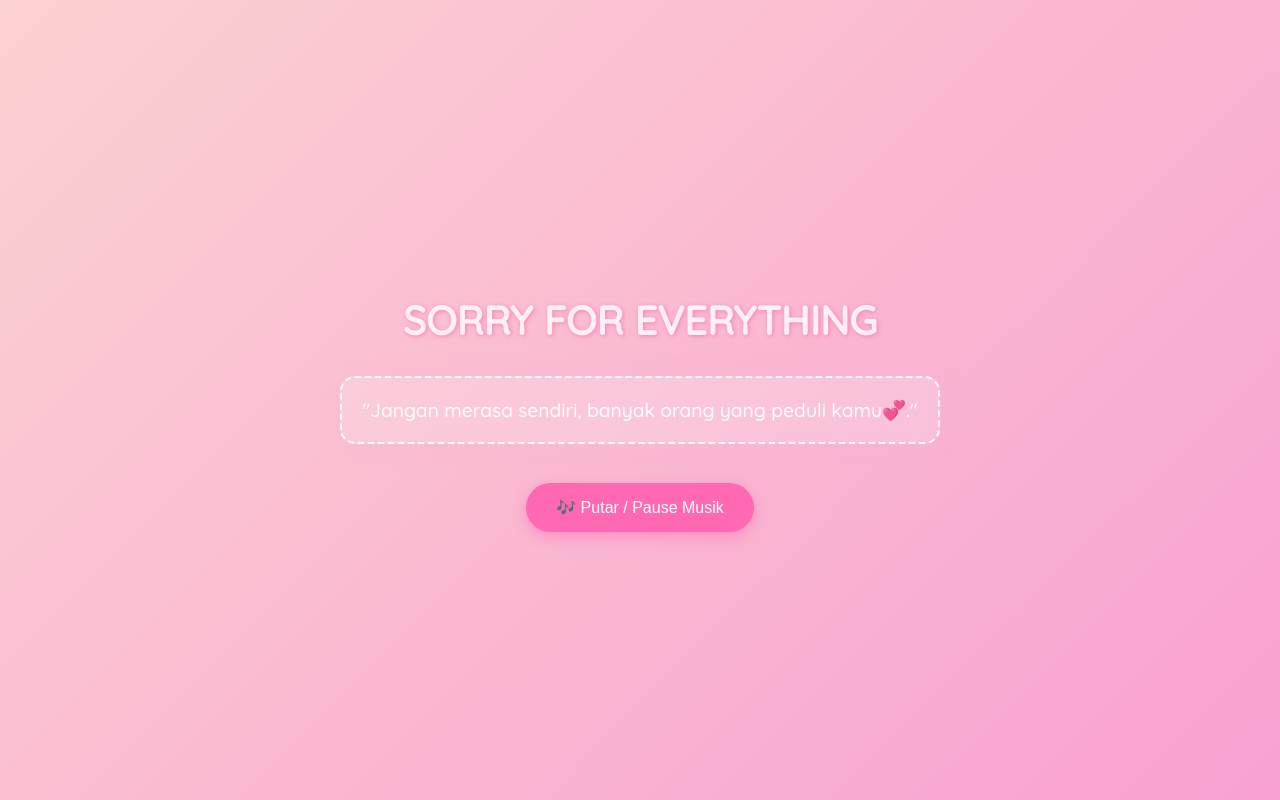
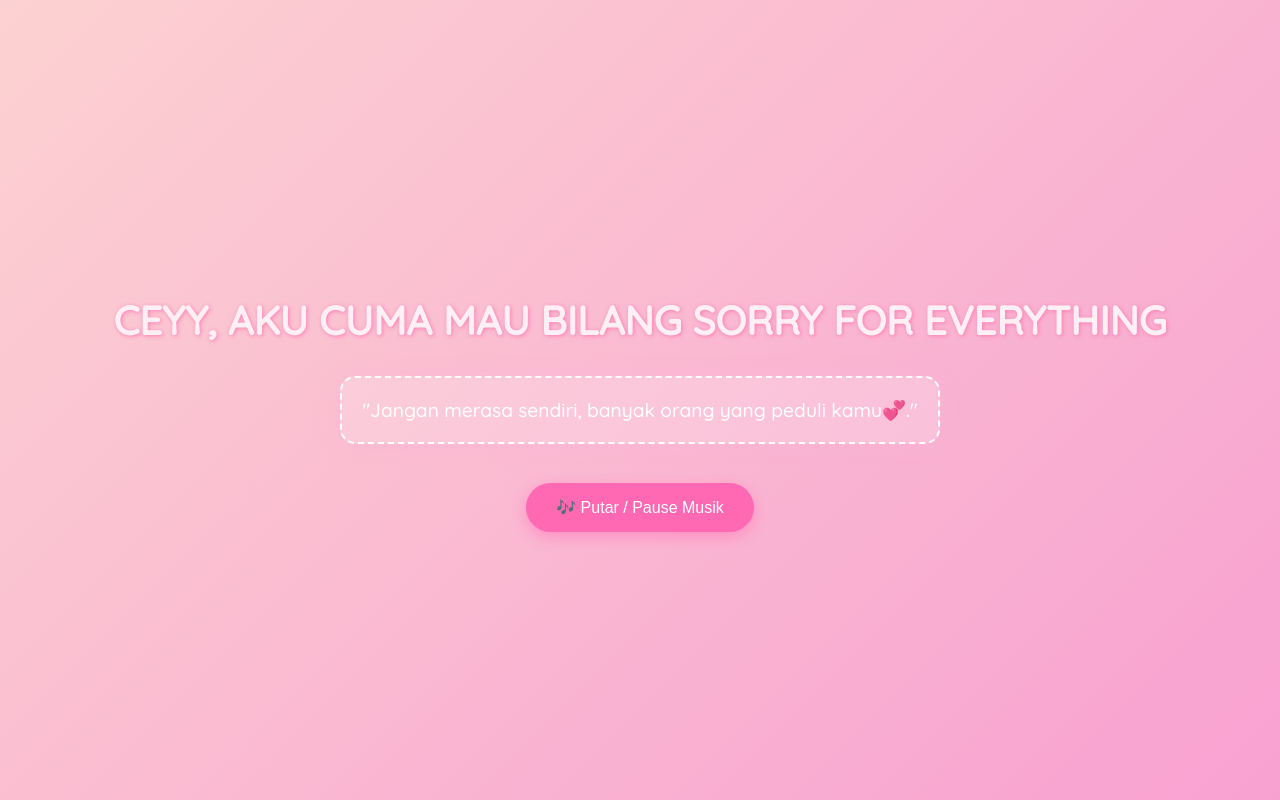
Before and after one commit to err999ind/projek1.github.io, a plain HTML site: page index.html in a window 1280 px wide. Drawn offline with Linux system fonts and the light colour scheme.

Commit message:
Update index.html

```diff
--- a/index.html
+++ b/index.html
@@ -84,7 +84,7 @@
   </style>
 </head>
 <body class="fadein">
-  <h1>SORRY FOR EVERYTHING</h1>
+  <h1>CEYY, AKU CUMA MAU BILANG SORRY FOR EVERYTHING</h1>
   <p id="quote" onclick="handleQuoteClick(event)">
     "Jangan merasa sendiri, banyak orang yang peduli kamu💞."
   </p>
```
